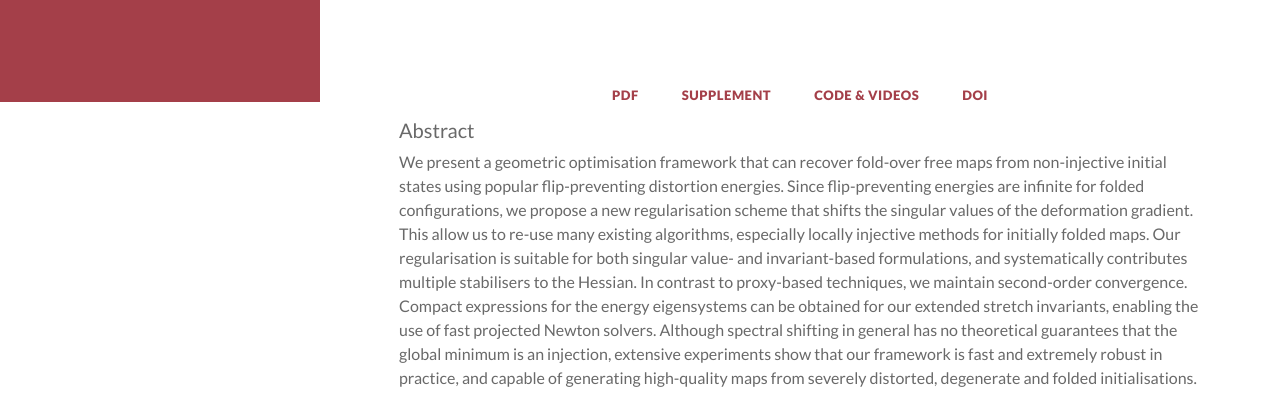
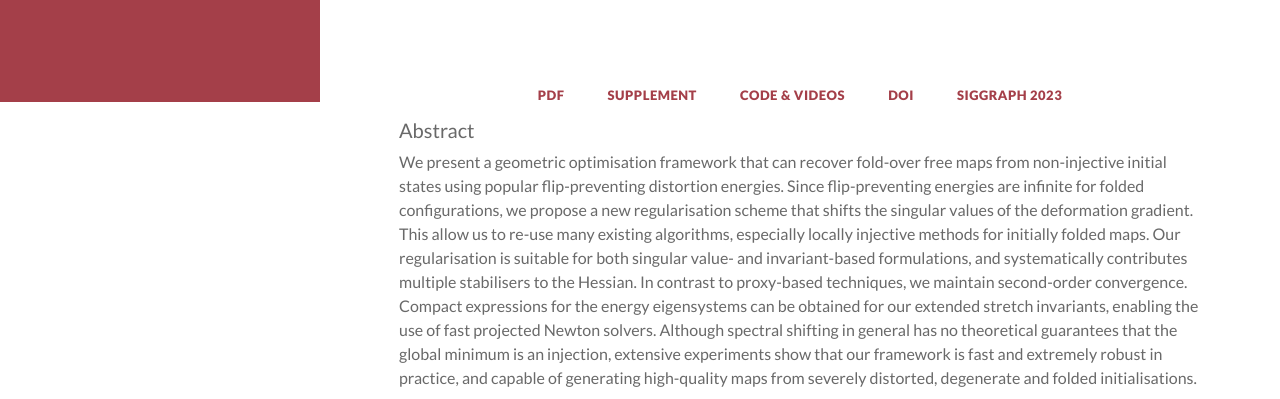
Before and after one commit to romeric/romeric.github.io, a plain HTML site: page goss.html in a window 1280 px wide. Shown: the part 698-1097 px from the top of the page. Drawn offline with Linux system fonts and the light colour scheme; a script that the page names is missing; files whose address does not match are found by name.

Commit message:
Add SIGGRAPH link

```diff
--- a/goss.html
+++ b/goss.html
@@ -94,6 +94,7 @@
             <a href="assets/docs/SupplementalDocument_GOSS.pdf" target="_blank">Supplement</a>
             <a href="assets/docs/supplement_goss.zip" target="_blank">CODE & VIDEOS</a>
             <a href="https://dl.acm.org/doi/10.1145/3585003" target="_blank">DOI</a>
+            <a href="https://s2023.siggraph.org/presentation/?id=paperstog_103&sess=sess113" target="_blank">SIGGRAPH 2023</a>
           </div>
           <h5>Abstract</h5>
           <div>
```
